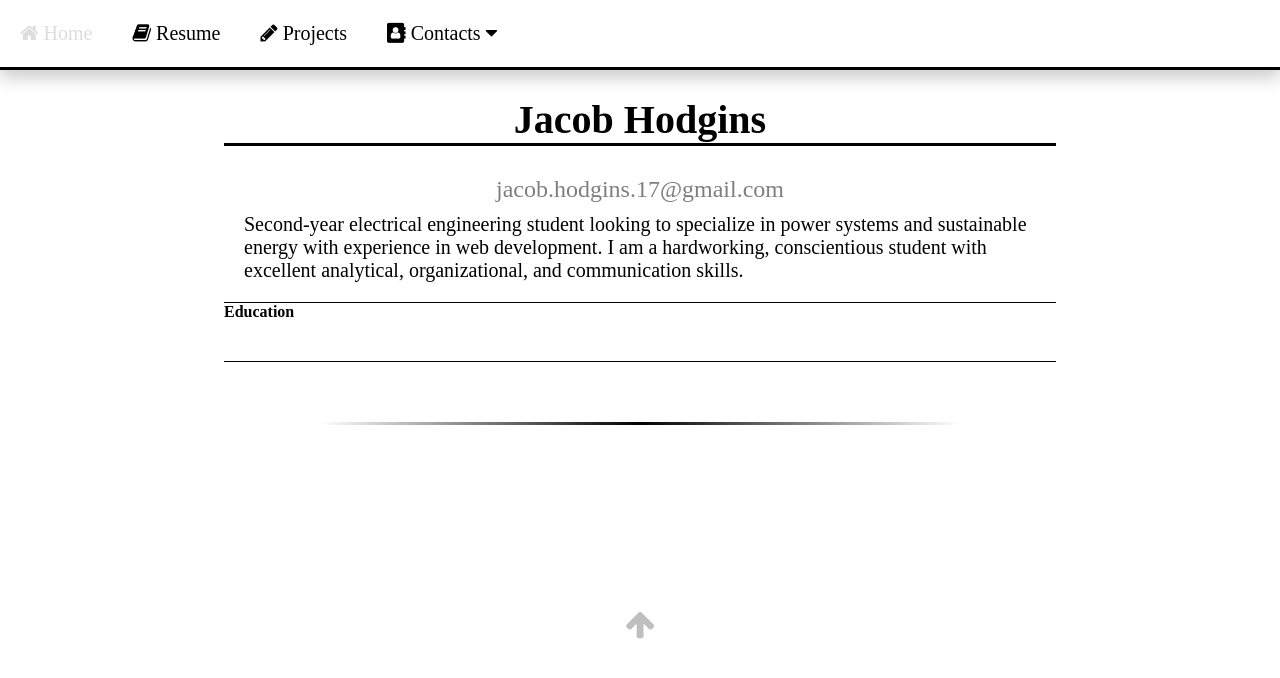
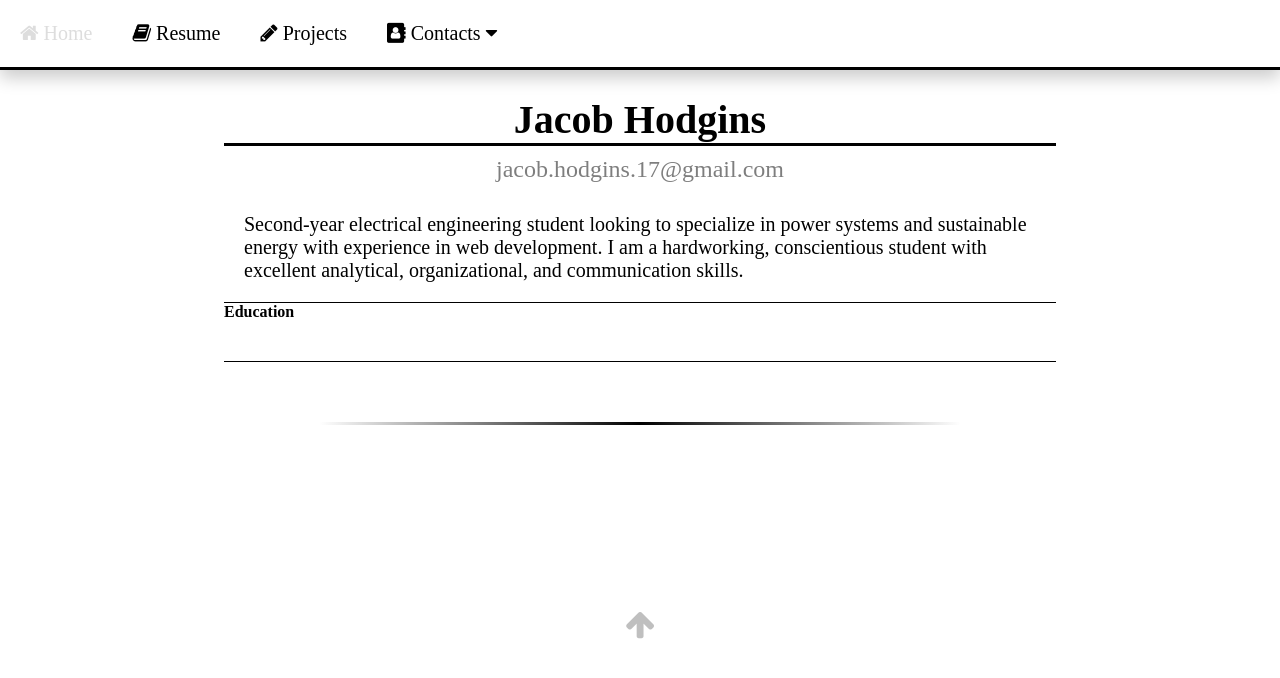
Before and after one commit to JacobHodgins/hodginsjacob, a Jekyll site: the page built from resume/index.html, in a window 1280 px wide. Shown: the top 678 px of the page. Built offline with Jekyll 4.4.1, drawn with Linux system fonts in a browser that asks for light colours.

Commit message:
Update index.html

```diff
--- a/resume/index.html
+++ b/resume/index.html
@@ -3,17 +3,12 @@ layout: default
 title: Resume
 ---
 <div class="resume-index-page">
-
   <div class="resume-my-name"><b>Jacob Hodgins</b></div>
-
+  <div class="resume-my-email">jacob.hodgins.17@gmail.com</div>
   <div class="resume-content">
-
-    <div class="resume-my-email">jacob.hodgins.17@gmail.com</div>
     <p>Second-year electrical engineering student looking to specialize in power systems and sustainable energy with experience in web development. I am a
       hardworking, conscientious student with excellent analytical, organizational, and communication skills.</p>
   </div>
-
   <div class="resume-title"><b>Education</b></div>
   <div class="resume-content"></div>
-
 </div>
```
